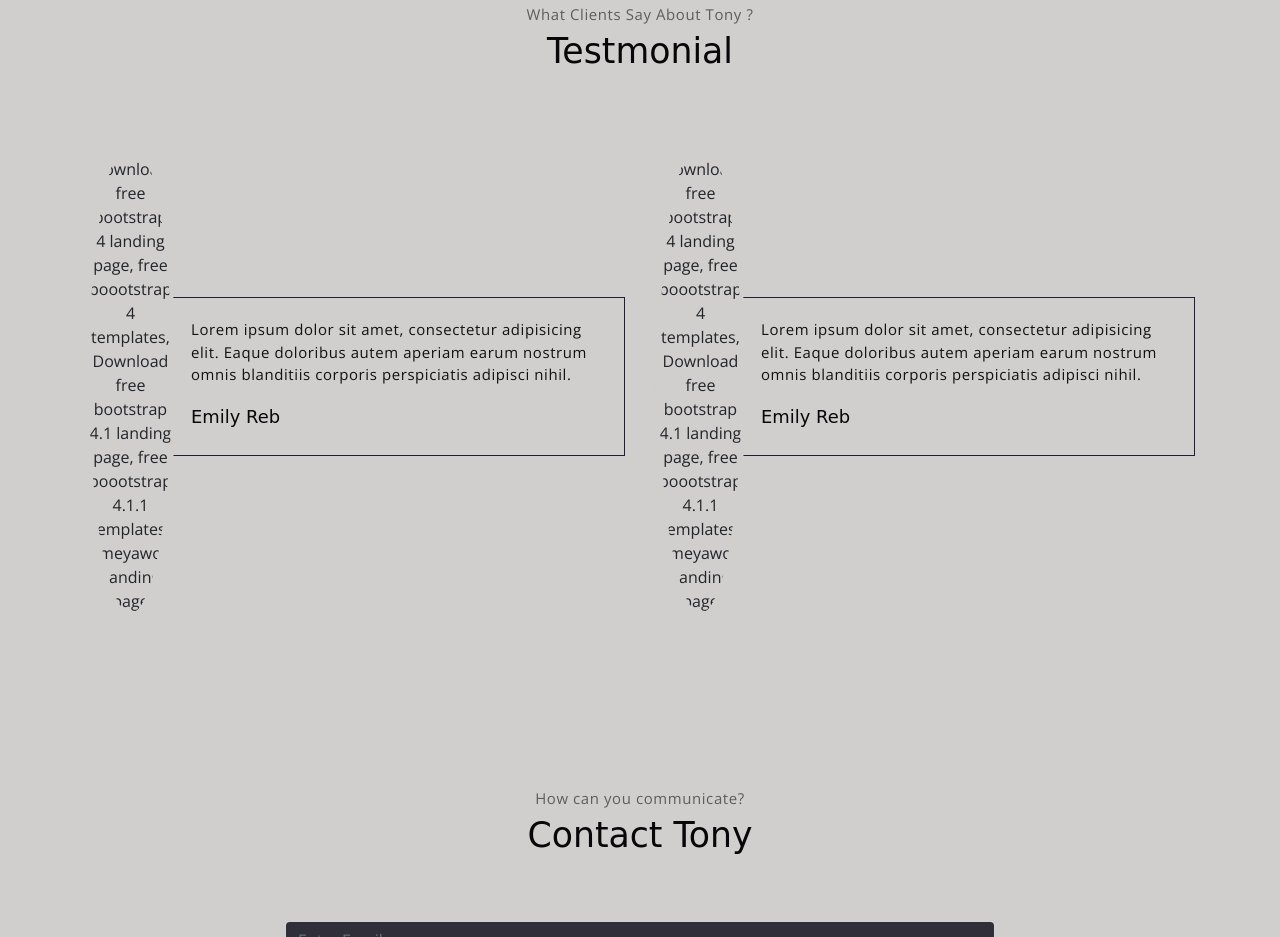
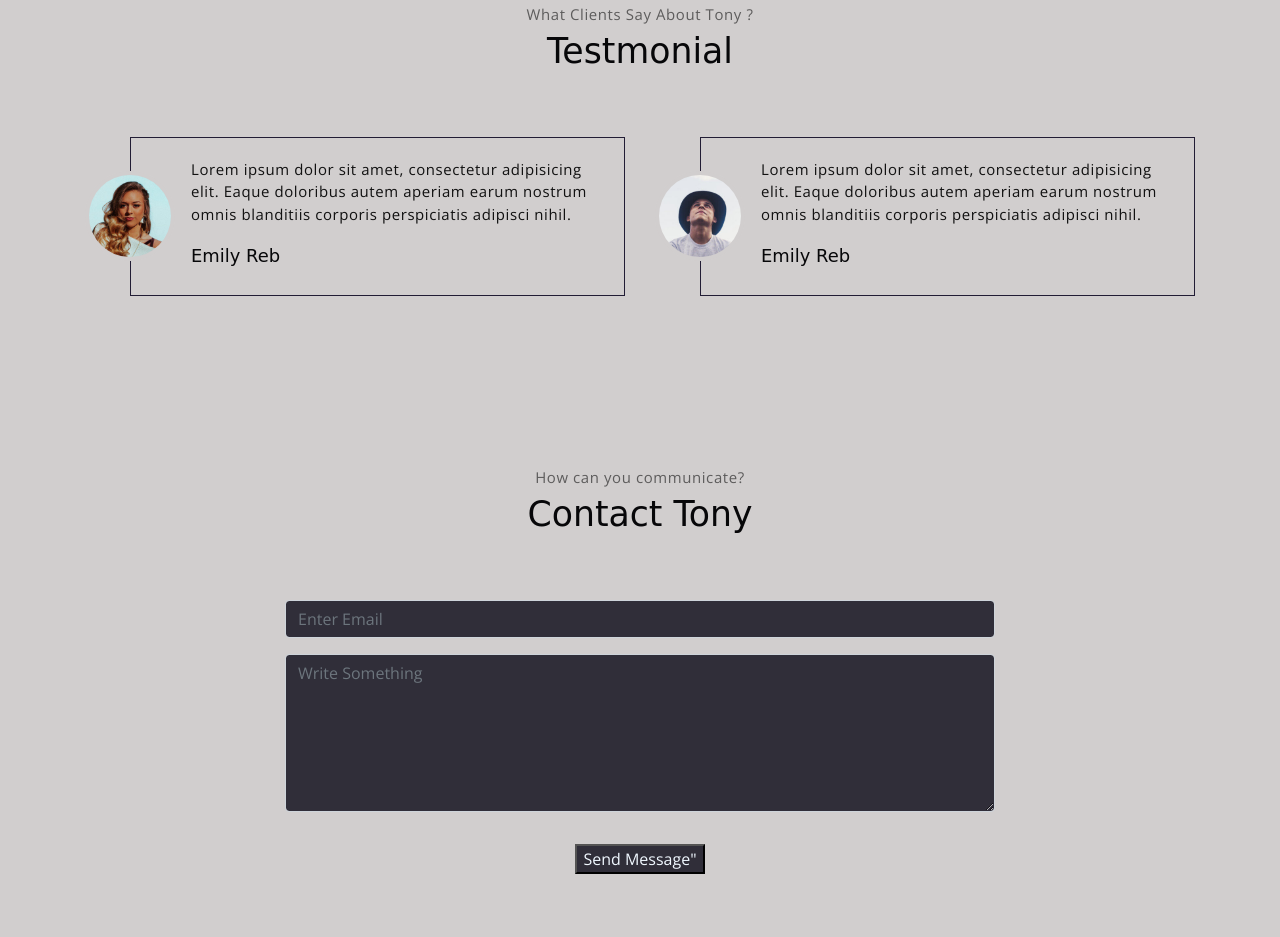
Before and after one commit to OgJaykay/OgJaykay.github.io, a website: page index.html in a window 1280 px wide. Shown: the part 3658-4595 px from the top of the page. Drawn offline with nearby package versions, Linux system fonts and the light colour scheme; a web font is replaced by a local one.

Commit message:
Update index.html

```diff
--- a/index.html
+++ b/index.html
@@ -296,7 +296,7 @@
                 <div class="col-md-6">
                     <div class="testimonial-card">
                         <div class="testimonial-card-img-holder">
-                            <img src="public_html/assets/imgs/avatar.jpg" class="testimonial-card-img" alt="Download free bootstrap 4 landing page, free boootstrap 4 templates, Download free bootstrap 4.1 landing page, free boootstrap 4.1.1 templates, meyawo Landing page">
+                            <img src="public_html/assets/imgs/avatar3.jpg" class="testimonial-card-img" alt="Download free bootstrap 4 landing page, free boootstrap 4 templates, Download free bootstrap 4.1 landing page, free boootstrap 4.1.1 templates, meyawo Landing page">
                         </div>
                         <div class="testimonial-card-body">
                             <p class="testimonial-card-subtitle">Lorem ipsum dolor sit amet, consectetur adipisicing elit. Eaque doloribus autem aperiam earum nostrum omnis blanditiis corporis perspiciatis adipisci nihil.</p>
@@ -307,7 +307,7 @@
                 <div class="col-md-6">
                     <div class="testimonial-card">
                         <div class="testimonial-card-img-holder">
-                            <img src="public_html/assets/imgs/avatar.jpg" class="testimonial-card-img" alt="Download free bootstrap 4 landing page, free boootstrap 4 templates, Download free bootstrap 4.1 landing page, free boootstrap 4.1.1 templates, meyawo Landing page">
+                            <img src="public_html/assets/imgs/avatar2.jpg" class="testimonial-card-img" alt="Download free bootstrap 4 landing page, free boootstrap 4 templates, Download free bootstrap 4.1 landing page, free boootstrap 4.1.1 templates, meyawo Landing page">
                         </div>
                         <div class="testimonial-card-body">
                             <p class="testimonial-card-subtitle">Lorem ipsum dolor sit amet, consectetur adipisicing elit. Eaque doloribus autem aperiam earum nostrum omnis blanditiis corporis perspiciatis adipisci nihil.</p>
```
